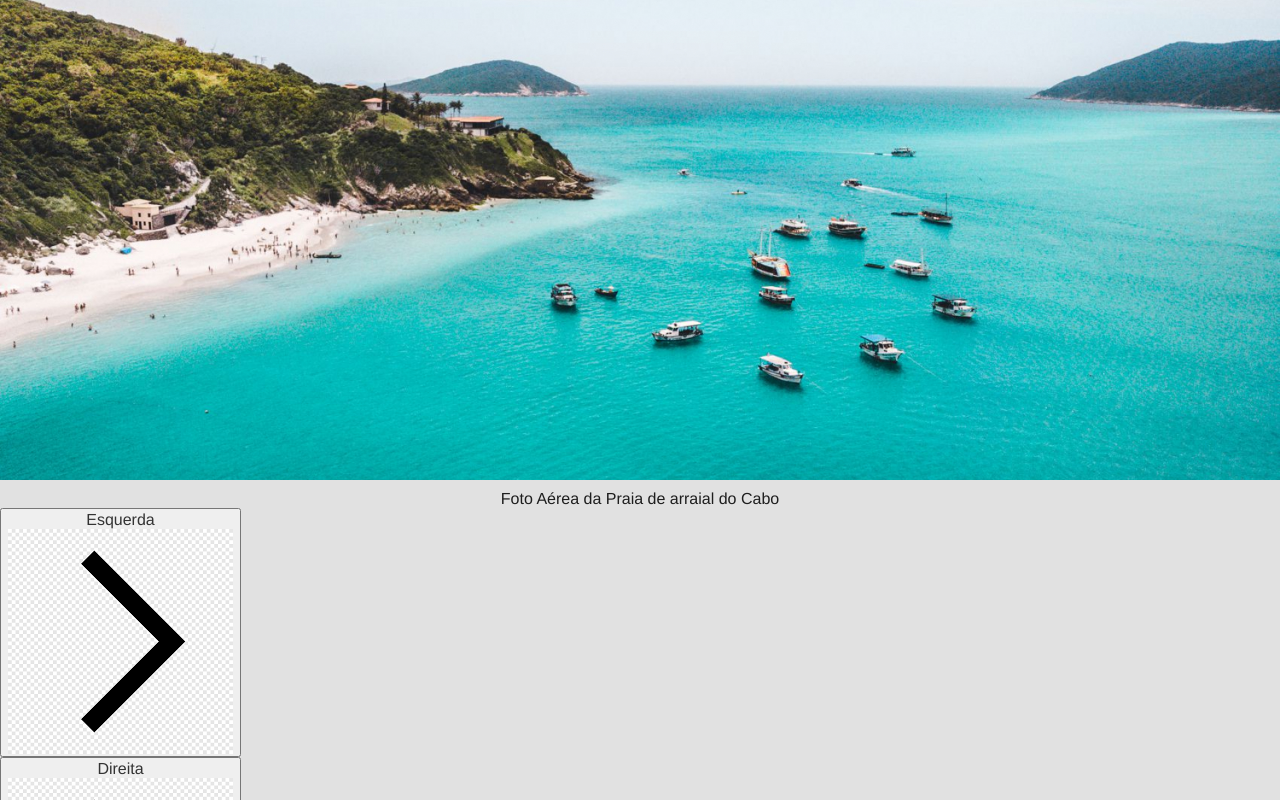
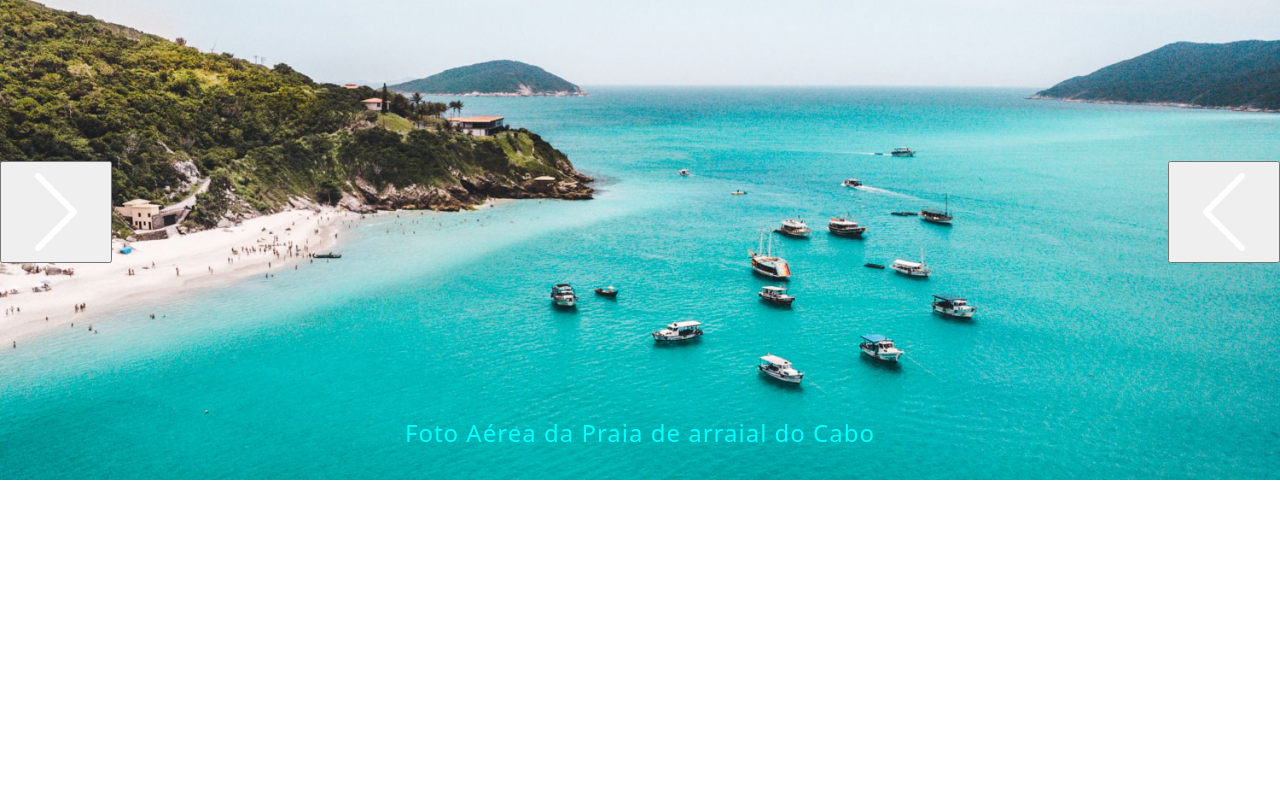
Before and after one commit to MahAzevedo/praia, a React (Vite) app: page / in a window 1280 px wide. Shown: the top 800 px of the page. Built offline with nearby package versions, Linux system fonts and the light colour scheme.

Commit message:
modified:   src/Components/Carousel/Carousel.jsx

```diff
--- a/src/Components/Carousel/Carousel.jsx
+++ b/src/Components/Carousel/Carousel.jsx
@@ -3,35 +3,47 @@ import styles from './Carousel.module.css';
 // import praiaCapa from '/src/Assets/praiaCapa.jpg?react'; funciona assim também :)
 import praiaCapa from '/src/Assets/praiaCapa.jpg';
 // e funciona assim também :)
-import chevron from '/src/Assets/chevron.png';
+import chevron from '/src/Assets/chevron.svg';
+
 
 
 const Carousel = () => {
+  const handleLeftClick = (event) => {
+    event.preventDefault()
+  }
+
+  const handleRightClick = (event) => {
+    event.preventDefault()
+  }
+
+
   return (
     <div className={styles.container}>
       <div className={styles.carousel}>
-        <img src={praiaCapa} alt="Praia de Arraial do Cabo" />
+        <img className={styles.image} src={praiaCapa} alt="Praia de Arraial do Cabo" />
       </div>
-      <span className={styles.spanInfo}>
-        Foto Aérea da Praia de arraial do Cabo
-      </span>
+      <div className={styles.info}>
+        <span className={styles.spanInfo}>
+          Foto Aérea da Praia de arraial do Cabo
+        </span>
+      </div>
       <div className={styles.buttons}>
-        <button className={styles.buttonLeft}>
-          Esquerda
-          <img src={chevron} alt="Chevron esquerda" />
+        <button className={styles.buttonLeft} onClick={handleLeftClick}>
+          <img className={styles.buttonImgLeft} src={chevron} alt="Chevron esquerda" />
         </button>
-        <button className={styles.buttonRight}>
-          Direita
-          <img src={chevron} alt="Chevron direita" />
+        <button className={styles.buttonRight} onClick={handleRightClick}>
+          <img className={styles.buttonImgRight} src={chevron} alt="Chevron direita" />
         </button>
       </div>
     </div>
   );
 };
 
-{/*
 
 
+
+
+{/*
 
 <div className={styles.container}>
        <div className={styles.carousel}>
--- a/src/Components/Carousel/Carousel.module.css
+++ b/src/Components/Carousel/Carousel.module.css
@@ -24,22 +24,45 @@ body {}
     height: 100%;
     object-fit: cover;
 }
-
+.info {
+    z-index: 900;
+    position: relative;
+    margin-top: -4rem;
+}
 .spanInfo {
+    /* display: flex; */
+    display: block;
+    text-align: center;
+    align-items: center;
+    justify-content: center;
+    font-size: 1.5rem;
+    font-family: system-ui, -apple-system, BlinkMacSystemFont, 'Segoe UI', Roboto, Oxygen, Ubuntu, Cantarell, 'Open Sans', 'Helvetica Neue', sans-serif;
+    font-weight: 400;
+    letter-spacing: 1px;
+    color: aqua;
+}
+.buttons {
+    margin-top: -18rem;
+    z-index: 1000;
+    position: relative;
     display: flex;
     align-items: center;
-    justify-content: center;
-    z-index: 100;
-    padding-top: 10px;
-}
-.buttons {
-    /* background-color: white;
-    margin: 10px;
-    padding: 10px;
-    width: 280px; */
+    justify-content: space-between;
+    border: none;
+    background-color: transparent;
+    cursor: pointer;
+    /* width: 100%; */
+    color: transparent;
 }
 .buttonLeft {}
 .buttonRight {}
 
-.buttonImgLeft {}
-.buttonImgRight {}
+.buttonImgLeft {
+    transform: rotate(-180deg);
+    width: 12vh;
+    border: none;
+    background-color: transparent;
+}
+.buttonImgRight {
+    width: 12vh;
+}
```
Also changed, not shown: src/assets/chevron.svg (added).
